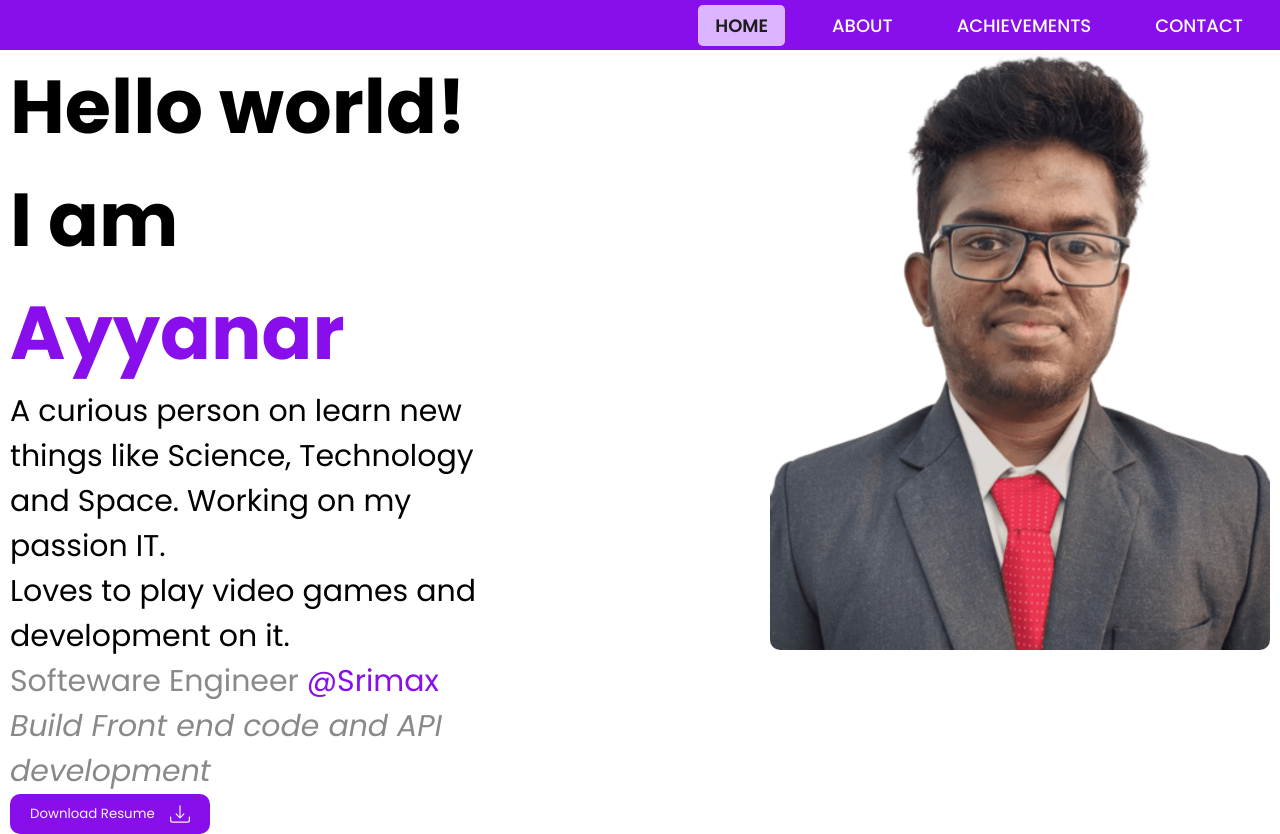
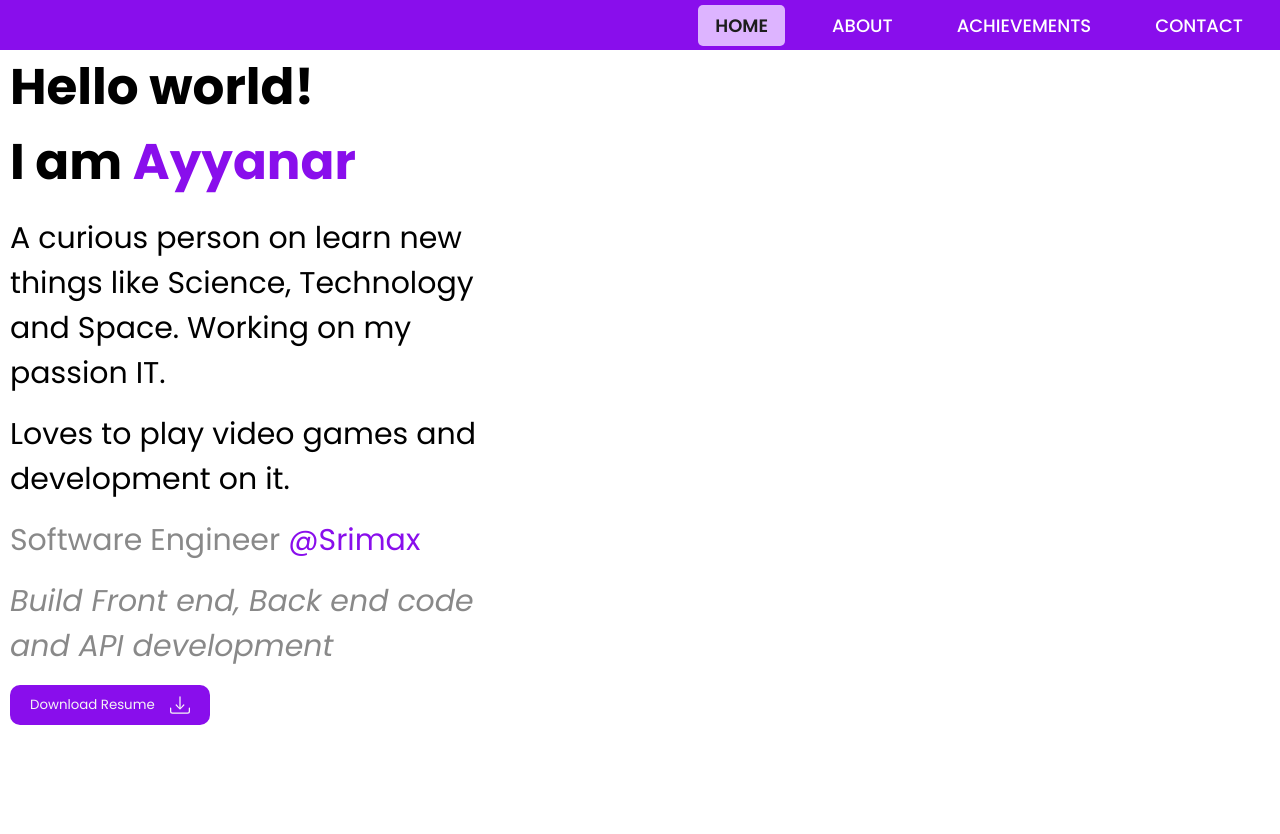
Before and after one commit to ms-ayyanar/portfolio, a Vue app: page / in a window 1280 px wide. After the commit the page ends 800 px from the top, so only its background shows below. Built offline with nearby package versions, Linux system fonts and the light colour scheme.

Commit message:
Slight changes.

```diff
--- a/src/components/Home.vue
+++ b/src/components/Home.vue
@@ -1,13 +1,13 @@
 <template>
     <div id="me-container">
         <div id="text-container">
-            <h1 style="font-size: 75px;">Hello world! <br>I am <span style="color: var(--color-purple)">Ayyanar</span></h1>
+            <h1 style="font-size: 50px;">Hello world! <br>I am <span style="color: var(--color-purple)">Ayyanar</span></h1>
             <p>A curious person on learn new things like Science, Technology and Space. Working on my passion IT.</p>
             <p>Loves to play video games and development on it.</p>
-            <p style="color: var(--gray-text);">Softeware Engineer <a
+            <p style="color: var(--gray-text);">Software Engineer <a
                     style="color: var(--color-purple); text-decoration: none;" target="_blank"
                     href="https://www.srimax.com/">@Srimax</a></p>
-            <p style="color: var(--gray-text); font-style: italic;">Build Front end code and API development</p>
+            <p style="color: var(--gray-text); font-style: italic;">Build Front end, Back end code and API development</p>
 
             <div id="button-container">
                 <button @click="download()" style="margin-right: 10px;" class="btn btn-purple flex-button">Download Resume
@@ -20,9 +20,9 @@
                 </button>
             </div>
         </div>
-        <div id="img-container">
+        <!-- <div id="img-container">
             <img class="image-self" src="../assets/images/me.png" alt="" width="500" height="600">
-        </div>
+        </div> -->
     </div>
 </template>
 <script setup>
@@ -41,7 +41,9 @@ const download = () => {
 }
 
 #me-container>div {
-    display: inline-block;
+    display: flex;
+    flex-direction: column;
+    gap: 1rem;
 }
 
 #text-container {
```
